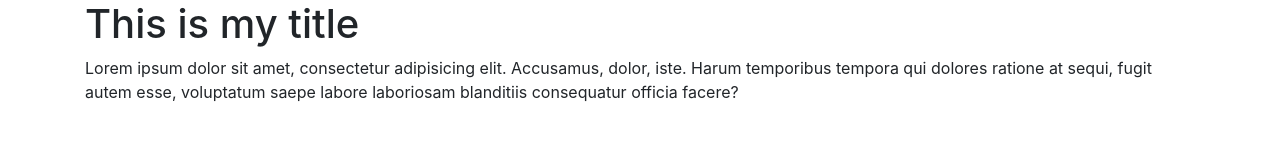
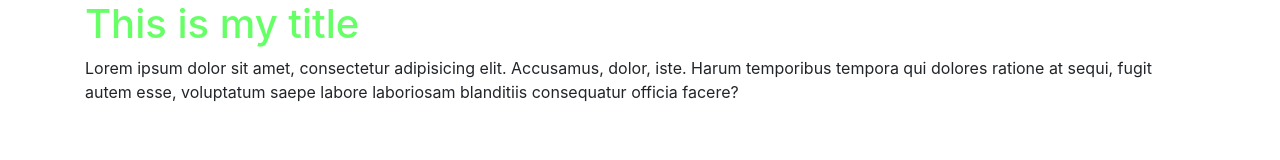
Before and after one commit to Villane8/week10vid, a plain HTML site: page index.html in a window 1280 px wide. Drawn offline with nearby package versions, Linux system fonts and the light colour scheme.

Commit message:
added css

```diff
--- a/index.html
+++ b/index.html
@@ -5,7 +5,7 @@
     <meta name="viewport" content="width=device-width, initial-scale=1.0">
     <meta http-equiv="X-UA-Compatible" content="ie=edge">
     <link href="https://stackpath.bootstrapcdn.com/bootstrap/4.1.3/css/bootstrap.min.css" rel="stylesheet" integrity="sha384-MCw98/SFnGE8fJT3GXwEOngsV7Zt27NXFoaoApmYm81iuXoPkFOJwJ8ERdknLPMO" crossorigin="anonymous">
-
+<link rel="stylesheet" href="main.css" type="text/css" />
 </head>
 <body>
     <div class="container">
--- /dev/null
+++ b/main.css
@@ -0,0 +1,3 @@
+h1{
+    color:#66ff66;
+}
```
